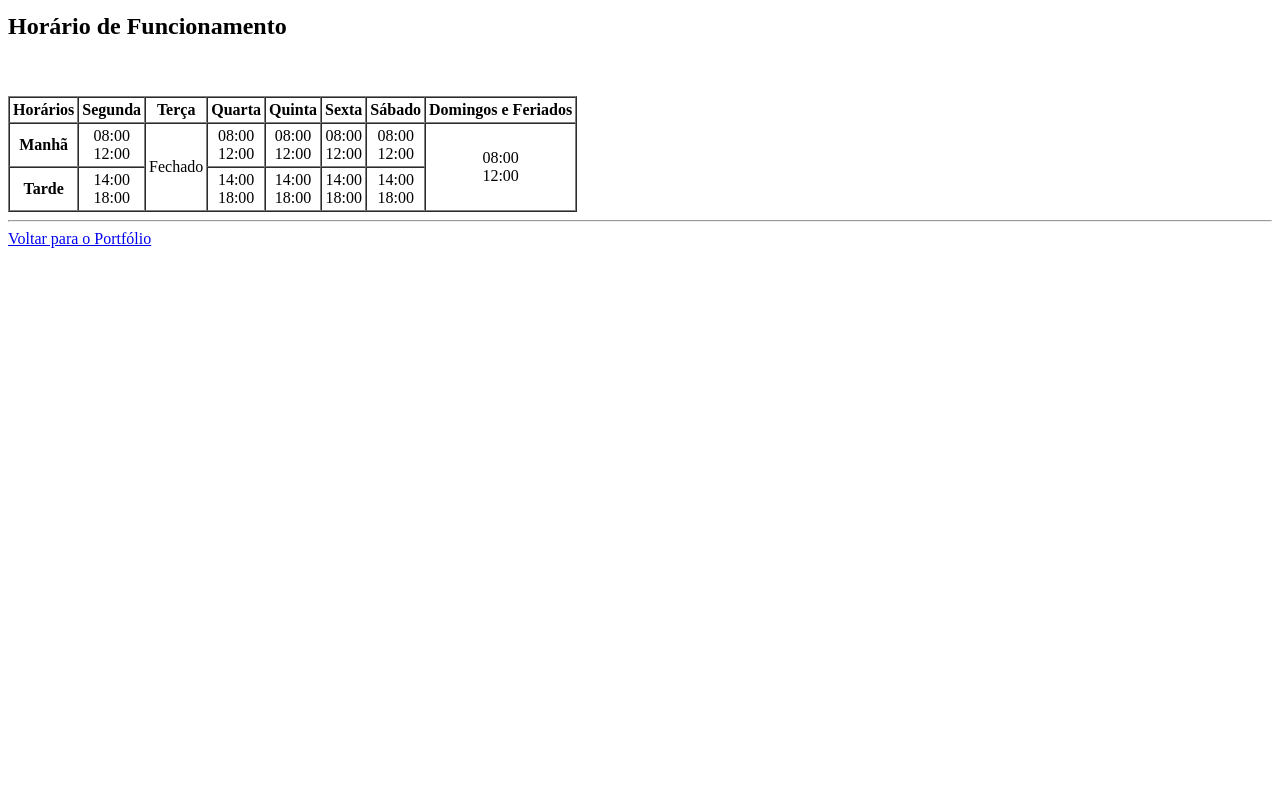
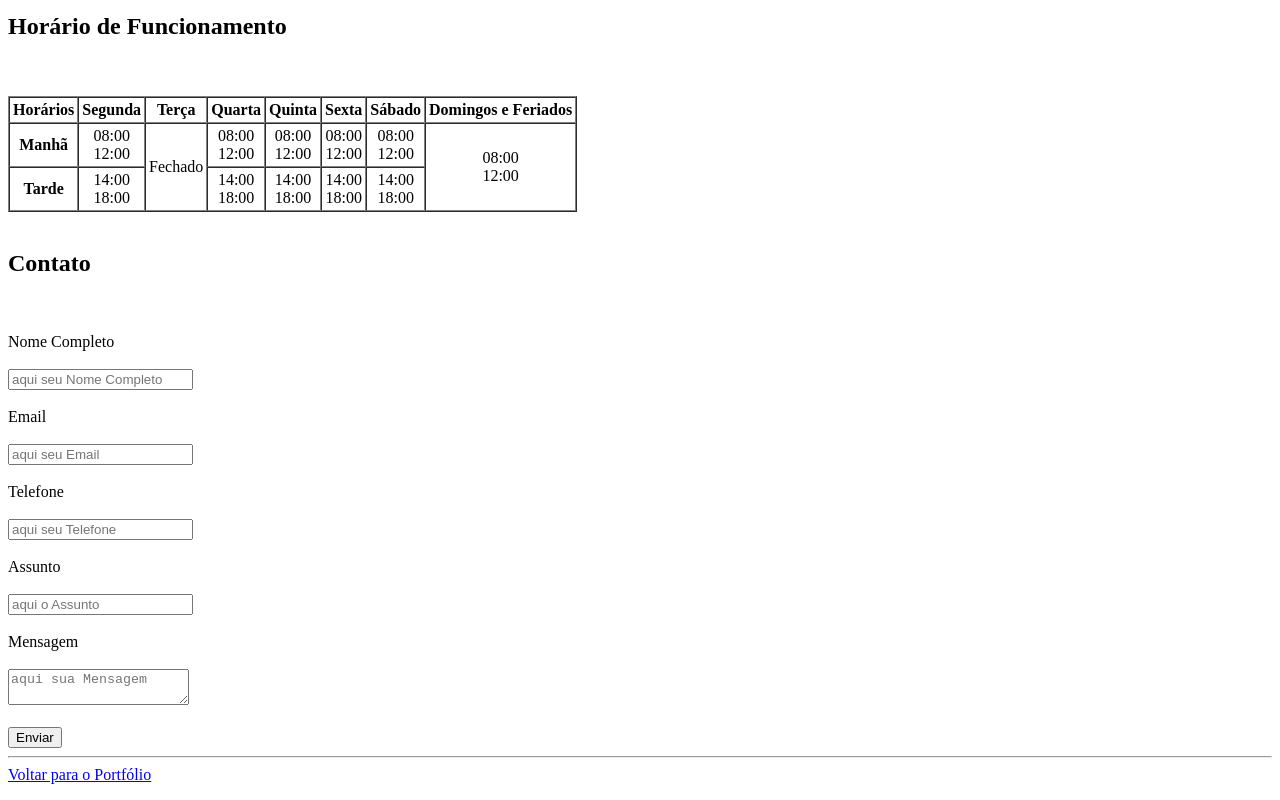
Before and after one commit to IghorAgustinho/Rocket-Program-Alpar, a plain HTML site: page Aulas HTML-CSS/exercicios/2/index.html in a window 1280 px wide. Shown: the part 797-1597 px from the top of the page. Before the commit the page ends 1061 px from the top, so only its background shows below. Drawn offline with Linux system fonts and the light colour scheme.

Commit message:
contato cafe v1

```diff
--- a/Aulas HTML-CSS/exercicios/2/index.html
+++ b/Aulas HTML-CSS/exercicios/2/index.html
@@ -81,37 +81,21 @@
         <table border="1px" cellspacing="0" cellpadding="3px" style="text-align: center;">
             <thead>
                 <tr>
-                    <th>
-                        Horários
-                    </th>
-                    <th>
-                        Segunda
-                    </th>
-                    <th>
-                        Terça
-                    </th>
-                    <th>
-                        Quarta
-                    </th>
-                    <th>
-                        Quinta
-                    </th>
-                    <th>
-                        Sexta
-                    </th>
-                    <th>
-                        Sábado
-                    </th>
-                    <th>
-                        Domingos e Feriados
-                    </th>
+                    <th>Horários</th>
+                    <th>Segunda</th>
+                    <th>Terça</th>
+                    <th>Quarta</th>
+                    <th>Quinta</th>
+                    <th>Sexta</th>
+                    <th>Sábado</th>
+                    <th>Domingos e Feriados</th>
+
                 </tr>
             </thead>
             <tbody>
                 <tr>
                     <th>
                         Manhã
-
 
                     <td>08:00<br>12:00</td>
                     <td rowspan="2">Fechado</td>
@@ -127,21 +111,43 @@
                     <th>
                         Tarde
 
-
-
-
                     <td>14:00<br>18:00</td>
                     <td>14:00<br>18:00</td>
                     <td>14:00<br>18:00</td>
                     <td>14:00<br>18:00</td>
                     <td>14:00<br>18:00</td>
-
                     </th>
                 </tr>
 
                 </th>
             </tbody>
         </table>
+        <br>
+
+        <h2>Contato</h2><br><br>
+
+        <form>
+
+
+            <label for="nome">Nome Completo<br /><br></label>
+            <input name="Nome" type="text" placeholder="aqui seu Nome Completo" id="nome" required></input>
+            <br /><br />
+            <label for="email">Email<br /><br></label>
+            <input id="email" type="email" name="Email" placeholder="aqui seu Email" required>
+            <br /><br />
+            <label for="telefone">Telefone<br /><br></label>
+            <input id="telefone" type="tel" name="Telefone" placeholder="aqui seu Telefone">
+            <br /><br />
+            <label for="assunto">Assunto<br /><br></label>
+            <input name="Assunto" type="text" placeholder="aqui o Assunto" id="assunto" required></input>
+            <br /><br />
+            <label for="mensagem">Mensagem<br /><br></label>
+            <textarea name="Mensagem" type="textarea" placeholder="aqui sua Mensagem" id="mensagem" required></textarea>
+            <br /><br />
+
+
+            <button type="submit">Enviar</button>
+        </form>
 
 
         <hr>
```
